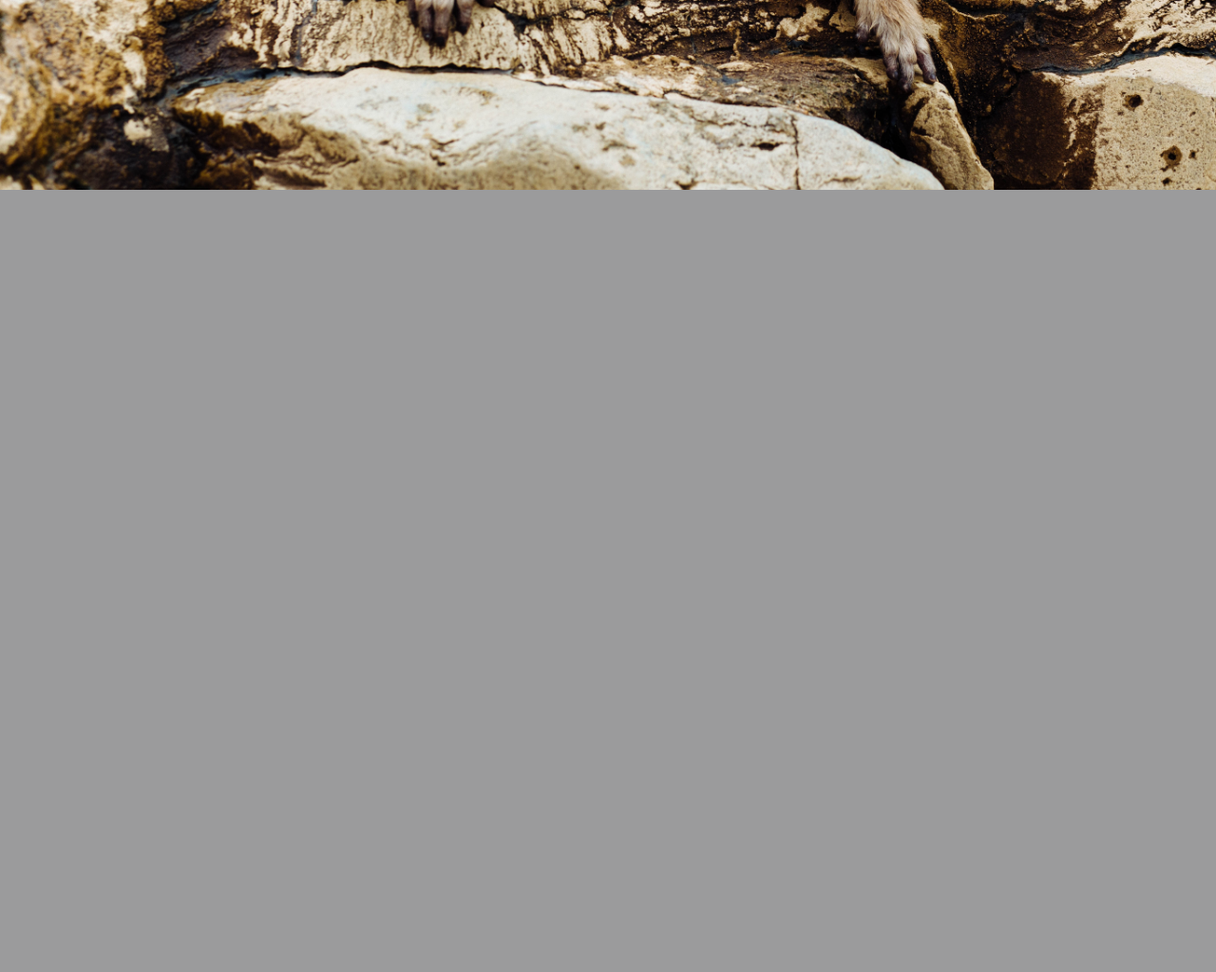
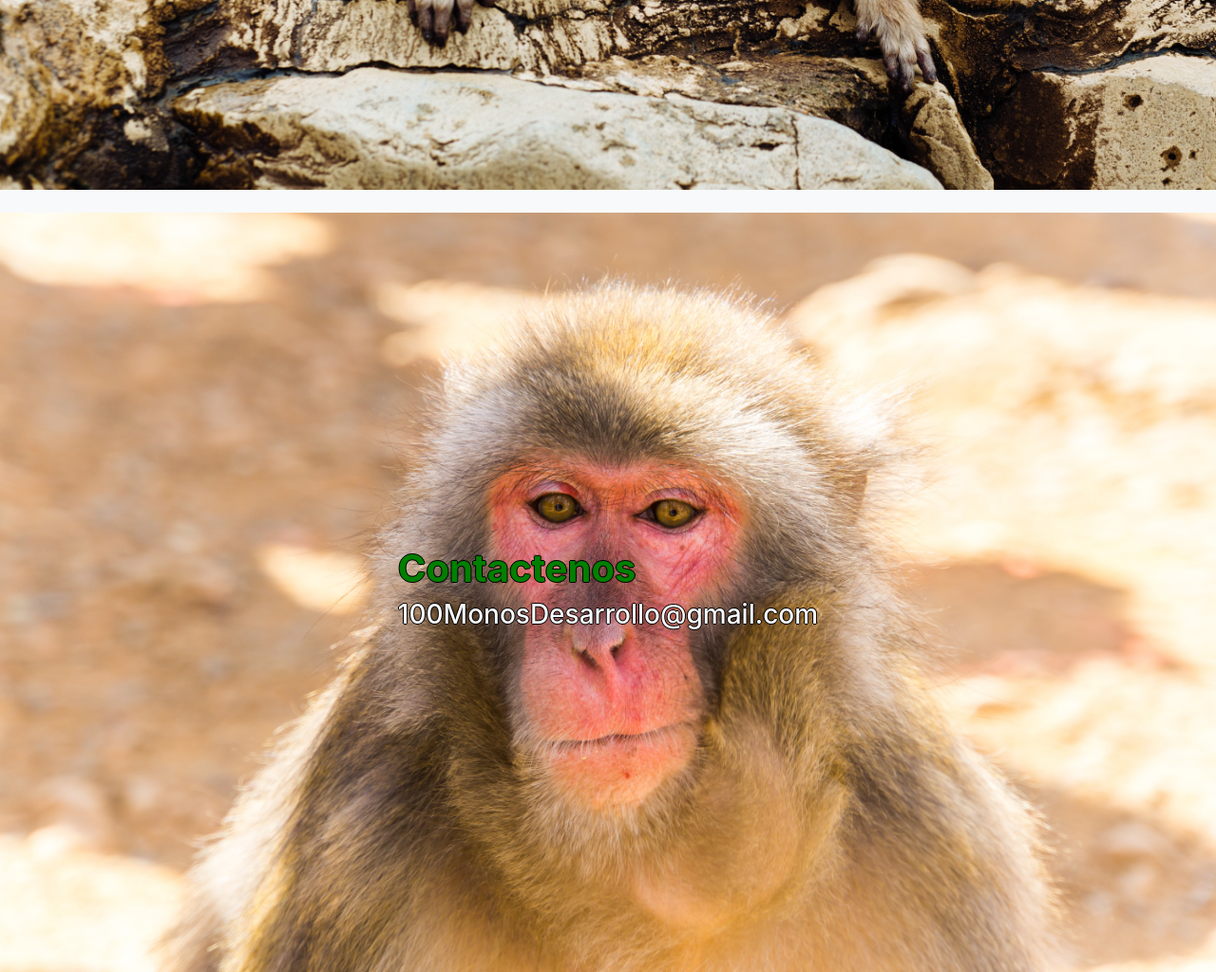
Before and after one commit to Puerco-Potter/100monos, a Symfony app: template templates/index.html.twig in a window 1280 px wide. Shown: the part 4768-5792 px from the top of the page at 95% size. Before the commit the page ends 4968 px from the top, so only its background shows below. Run offline with Twig, Linux system fonts and the light colour scheme; the template is opened without the code that fills it, so the values that code supplies are empty; style sheets or scripts are compiled from the project's sources; some libraries are stand-ins or nearby versions.

Commit message:
detalles

```diff
--- a/assets/css/app.scss
+++ b/assets/css/app.scss
@@ -51,6 +51,9 @@ html, body, .container {
 .fondoAdministrativas{
 	background-image: url("images/6.jpg");
 }
+.fondoContactenos{
+	background-image: url("images/7.jpg");
+}
 
 .parallax {
 
--- a/templates/index.html.twig
+++ b/templates/index.html.twig
@@ -33,6 +33,9 @@
 		      </li>
 		      <li class="nav-item active">
 		        <a class="nav-link" href="#Administrativas">Sistemas Administrativos</a>
+		      </li>
+		      <li class="nav-item active">
+		        <a class="nav-link" href="#Contactenos">Contactenos</a>
 		      </li>
 		    </ul>
 		  </div>
@@ -101,6 +104,15 @@
 				    <h3>Mantenga organizada y practica la información de sus clientes, <br>empleados, proveedores, stock y todo lo que pueda necesitar.</h3>
         	</div>
         </div>
+        <div class="bg-light">
+        	<br>
+        </div>
+        <div id="Contactenos" class="pantalla d-flex align-items-center parallax justify-content-center fondoContactenos animatedParent">
+        	<div class="contenido text-light animated pulse delay-900 text-light">
+	        	<h1>Contactenos</h1>
+				    <h3>100MonosDesarrollo@gmail.com</h3>
+        	</div>
+        </div>
 
         {% endblock %}
         {% block javascripts %}
```
Also changed, not shown: public/images/7.jpg (added), 1 other file.
